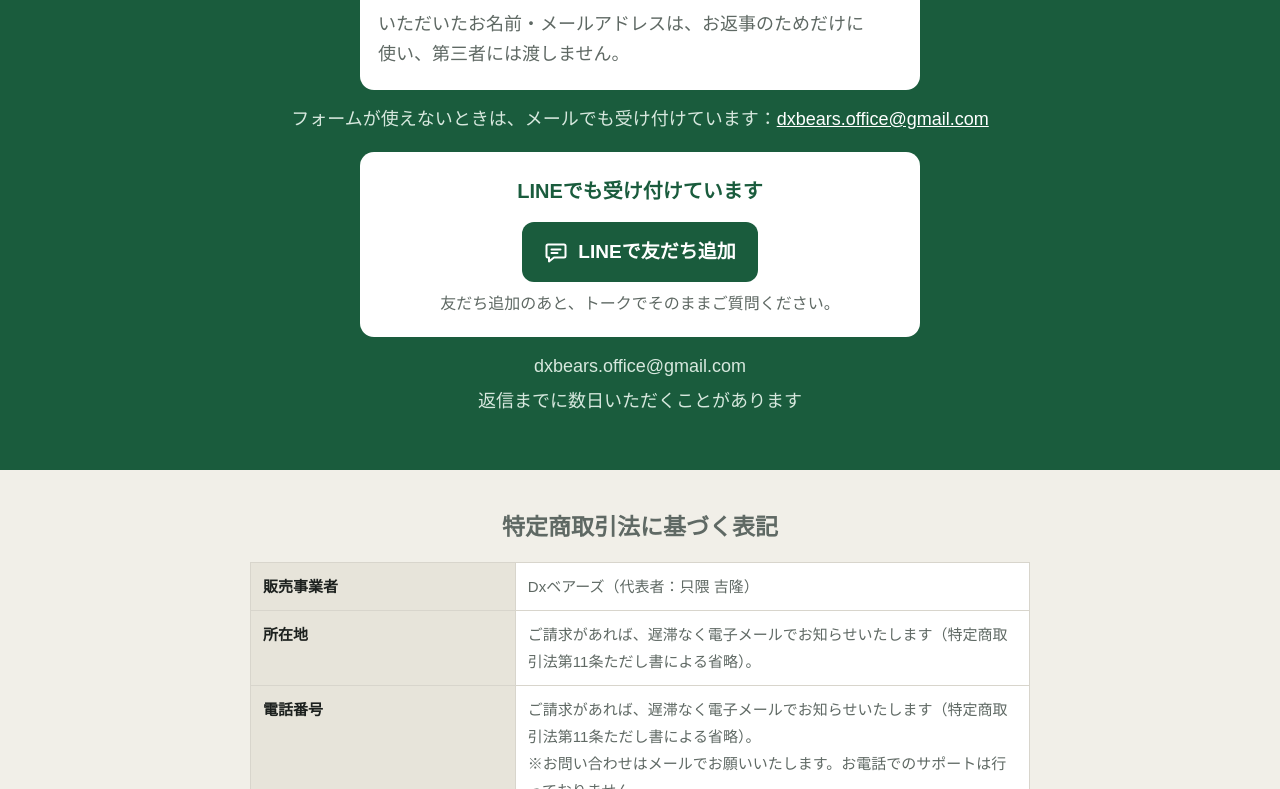
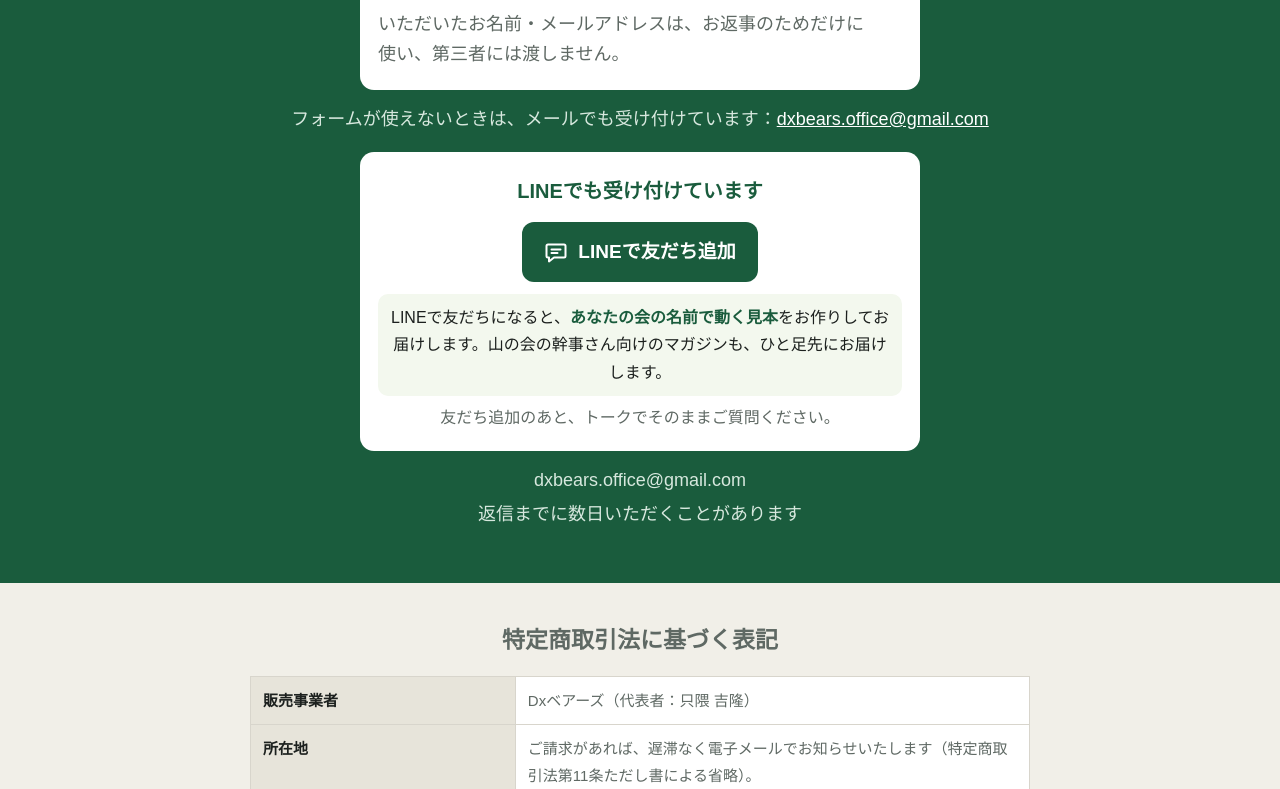
Before and after one commit to dxbears1972-maker/ohc-calendar, a plain HTML site: page promo/toiawase/index.html in a window 1280 px wide. Shown: the part 1716-2505 px from the top of the page. Drawn offline with Linux system fonts and the light colour scheme.

Commit message:
promo お問い合わせ：LINEの友だち追加に特典の文（会の名前入りの見本・マガジンを先に）
Co-Authored-By: Claude Opus 5.5 <noreply@anthropic.com>
Claude-Session: https://claude.ai/code/session_01WxmYL48TigShJbp4saJqQd

```diff
--- a/promo/toiawase/index.html
+++ b/promo/toiawase/index.html
@@ -418,6 +418,7 @@ section:nth-of-type(even) .card{background:var(--cream)}
       <a class="qlineb" href="https://lin.ee/nzlpahg"><svg class="ic" viewBox="0 0 24 24" aria-hidden="true" focusable="false"><path d="M4 4.5h16a1.5 1.5 0 0 1 1.5 1.5v10a1.5 1.5 0 0 1-1.5 1.5H10l-5 4v-4H4A1.5 1.5 0 0 1 2.5 16V6A1.5 1.5 0 0 1 4 4.5z"/><path d="M7.5 9.5h9M7.5 13h6"/></svg>LINEで友だち追加</a>
       <img class="qlineqr" src="../line-qr.svg" width="170" height="170" alt="LINEの友だち追加のQRコード">
       <span class="qlineqrt">スマホのカメラで読み取ってください</span>
+      <span class="qlinegift">LINEで友だちになると、<b>あなたの会の名前で動く見本</b>をお作りしてお届けします。山の会の幹事さん向けのマガジンも、ひと足先にお届けします。</span>
       <span>友だち追加のあと、トークでそのままご質問ください。</span>
     </div>
 <style>
@@ -427,6 +428,8 @@ section:nth-of-type(even) .card{background:var(--cream)}
 .qline .qlineb{display:inline-flex;align-items:center;gap:10px;margin-top:12px;background:var(--green);color:#fff!important;font-size:19px;font-weight:700;text-decoration:none!important;border-radius:12px;padding:12px 22px}
 .qline .qlineb .ic{width:24px;height:24px;fill:none;stroke:currentColor;stroke-width:2;stroke-linecap:round;stroke-linejoin:round}
 .qline .qlineqr,.qline .qlineqrt{display:none}
+.qline .qlinegift{color:var(--ink);background:#f3f8ee;border-radius:10px;padding:10px 12px;margin-top:12px}
+.qline .qlinegift b{display:inline;font-size:inherit}
 @media (min-width:900px) and (hover:hover){.qline .qlineb{display:none}.qline .qlineqr{display:block;margin:12px auto 0}.qline .qlineqrt{display:block;margin-top:4px}}
 </style>
     <p class="note">dxbears.office@gmail.com<br>返信までに数日いただくことがあります</p>
```
